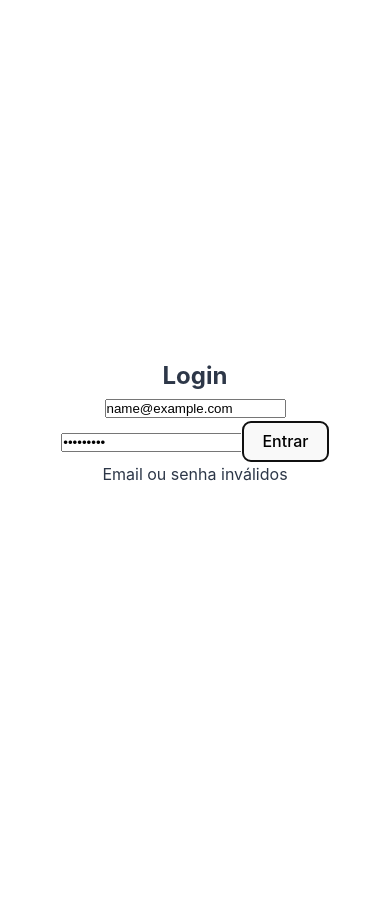
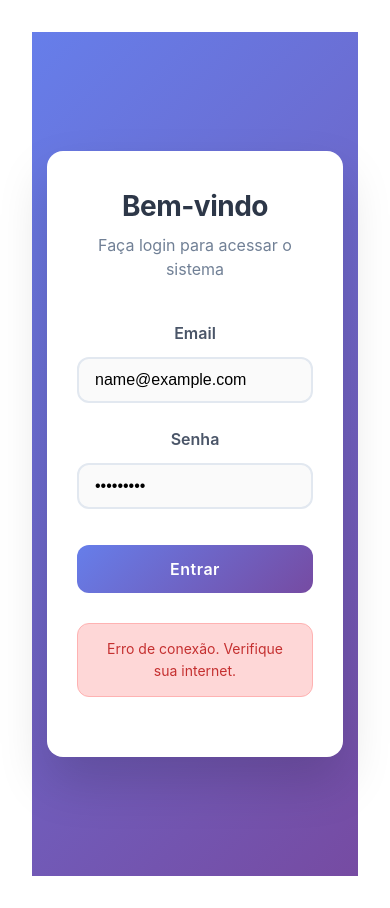
Before and after one commit to alexandremagn0/desafio-escolas, a Vue app in the folder frontend/: page /login in a window 390 px wide. Both pictures are taken after typing "name@example.com", "Sample123" into the empty fields and a click on the button "Entrar". Before the commit the page ends 844 px from the top, so only its background shows below. Built offline with nearby package versions, Linux system fonts and the light colour scheme; no server answers.

Commit message:
tela de login e config axios

```diff
--- a/frontend/src/api/axios.js
+++ b/frontend/src/api/axios.js
@@ -2,6 +2,7 @@ import axios from 'axios';
 
 const api = axios.create({
   baseURL: 'http://localhost:3001/api',
+  timeout: 30000,
 });
 
 // Interceptador pra mandar o token JWT
@@ -10,7 +11,28 @@ api.interceptors.request.use(config => {
   if (token) {
     config.headers.Authorization = `Bearer ${token}`;
   }
+
+  // Timeout específico para uploads de arquivo
+  if (config.data instanceof FormData) {
+    config.timeout = 60000; // 60 segundos para uploads
+  }
+
   return config;
+}, error => {
+  return Promise.reject(error);
+});
+
+// Interceptador de resposta para tratar erros
+api.interceptors.response.use(response => {
+  return response;
+}, error => {
+  console.error('Erro na requisição:', error);
+
+  if (error.code === 'ECONNABORTED') {
+    console.error('Timeout na requisição:', error.message);
+  }
+
+  return Promise.reject(error);
 });
 
 export default api;
--- a/frontend/src/views/Login.vue
+++ b/frontend/src/views/Login.vue
@@ -1,12 +1,46 @@
 <template>
-  <div>
-    <h2>Login</h2>
-    <form @submit.prevent="login">
-      <input v-model="email" type="email" placeholder="Email" />
-      <input v-model="password" type="password" placeholder="Senha" />
-      <button type="submit">Entrar</button>
-    </form>
-    <p v-if="erro">{{ erro }}</p>
+  <div class="login-container">
+    <div class="login-card">
+      <div class="login-header">
+        <h1>Bem-vindo</h1>
+        <p>Faça login para acessar o sistema</p>
+      </div>
+
+      <form @submit.prevent="login" class="login-form">
+        <div class="form-group">
+          <label for="email" class="form-label">Email</label>
+          <input
+            id="email"
+            v-model="email"
+            type="email"
+            placeholder="Digite seu email"
+            required
+            class="form-input"
+          />
+        </div>
+
+        <div class="form-group">
+          <label for="password" class="form-label">Senha</label>
+          <input
+            id="password"
+            v-model="password"
+            type="password"
+            placeholder="Digite sua senha"
+            required
+            class="form-input"
+          />
+        </div>
+
+        <button type="submit" class="login-button" :disabled="loading">
+          <span v-if="loading">Entrando...</span>
+          <span v-else>Entrar</span>
+        </button>
+      </form>
+
+      <div v-if="erro" class="error-message">
+        {{ erro }}
+      </div>
+    </div>
   </div>
 </template>
 
@@ -17,16 +51,262 @@ import { useRouter } from 'vue-router'
 
 const email = ref('')
 const password = ref('')
-const erro = ref(null)
+const erro = ref('')
+const loading = ref(false)
 const router = useRouter()
 
 const login = async () => {
+  loading.value = true
+  erro.value = ''
+
   try {
-    const { data } = await api.post('/login', { email: email.value, password: password.value })
+    console.log('Tentando fazer login...')
+    const { data } = await api.post('/auth/login', {
+      email: email.value,
+      password: password.value
+    })
+
+    console.log('Login bem-sucedido:', data)
     localStorage.setItem('token', data.token)
+
+    // Redireciona imediatamente
     router.push('/dashboard')
-  } catch (err) {
-    erro.value = 'Email ou senha inválidos'
+
+  } catch (error) {
+    console.error('Erro no login:', error)
+
+    if (error.response) {
+      // Erro da API
+      if (error.response.status === 401) {
+        erro.value = 'Email ou senha incorretos'
+      } else if (error.response.data && error.response.data.error) {
+        erro.value = error.response.data.error
+      } else {
+        erro.value = 'Erro no servidor. Tente novamente.'
+      }
+    } else if (error.request) {
+      // Erro de rede
+      erro.value = 'Erro de conexão. Verifique sua internet.'
+    } else {
+      // Outro erro
+      erro.value = 'Erro ao fazer login. Tente novamente.'
+    }
+  } finally {
+    loading.value = false
   }
 }
 </script>
+
+<style scoped>
+.login-container {
+  min-height: 100vh;
+  display: flex;
+  align-items: center;
+  justify-content: center;
+  background: linear-gradient(135deg, #667eea 0%, #764ba2 100%);
+  padding: 40px 20px;
+}
+
+.login-card {
+  background: white;
+  border-radius: 20px;
+  box-shadow: 0 25px 50px rgba(0, 0, 0, 0.15);
+  padding: 60px 50px;
+  width: 100%;
+  max-width: 500px;
+  animation: slideUp 0.6s ease-out;
+}
+
+@keyframes slideUp {
+  from {
+    opacity: 0;
+    transform: translateY(30px);
+  }
+  to {
+    opacity: 1;
+    transform: translateY(0);
+  }
+}
+
+.login-header {
+  text-align: center;
+  margin-bottom: 40px;
+}
+
+.login-header h1 {
+  color: #2d3748;
+  font-size: 36px;
+  font-weight: 700;
+  margin: 0 0 12px 0;
+  letter-spacing: -0.5px;
+}
+
+.login-header p {
+  color: #718096;
+  font-size: 18px;
+  margin: 0;
+  line-height: 1.5;
+}
+
+.login-form {
+  margin-bottom: 30px;
+}
+
+.form-group {
+  margin-bottom: 24px;
+}
+
+.form-label {
+  display: block;
+  color: #4a5568;
+  font-weight: 600;
+  font-size: 16px;
+  margin-bottom: 10px;
+}
+
+.form-input {
+  width: 100%;
+  padding: 16px 20px;
+  border: 2px solid #e2e8f0;
+  border-radius: 12px;
+  font-size: 16px;
+  transition: all 0.3s ease;
+  box-sizing: border-box;
+  background: #fafafa;
+}
+
+.form-input:focus {
+  outline: none;
+  border-color: #667eea;
+  box-shadow: 0 0 0 4px rgba(102, 126, 234, 0.1);
+  background: white;
+}
+
+.form-input::placeholder {
+  color: #a0aec0;
+}
+
+.login-button {
+  width: 100%;
+  padding: 18px 32px;
+  background: linear-gradient(135deg, #667eea 0%, #764ba2 100%);
+  color: white;
+  border: none;
+  border-radius: 12px;
+  font-size: 18px;
+  font-weight: 600;
+  cursor: pointer;
+  transition: all 0.3s ease;
+  margin-top: 12px;
+  letter-spacing: 0.5px;
+}
+
+.login-button:hover:not(:disabled) {
+  transform: translateY(-3px);
+  box-shadow: 0 12px 30px rgba(102, 126, 234, 0.4);
+}
+
+.login-button:active:not(:disabled) {
+  transform: translateY(-1px);
+}
+
+.login-button:disabled {
+  opacity: 0.7;
+  cursor: not-allowed;
+  transform: none;
+}
+
+.error-message {
+  background: #fed7d7;
+  color: #c53030;
+  padding: 16px 20px;
+  border-radius: 12px;
+  font-size: 15px;
+  margin-bottom: 20px;
+  border: 1px solid #feb2b2;
+  text-align: center;
+}
+
+/* Responsividade para tablets */
+@media (max-width: 768px) {
+  .login-container {
+    padding: 30px 20px;
+  }
+
+  .login-card {
+    padding: 50px 40px;
+    max-width: 450px;
+  }
+
+  .login-header h1 {
+    font-size: 32px;
+  }
+
+  .login-header p {
+    font-size: 17px;
+  }
+
+  .form-input {
+    padding: 14px 18px;
+  }
+
+  .login-button {
+    padding: 16px 28px;
+    font-size: 17px;
+  }
+}
+
+/* Responsividade para mobile */
+@media (max-width: 480px) {
+  .login-container {
+    padding: 20px 15px;
+  }
+
+  .login-card {
+    padding: 40px 30px;
+    border-radius: 16px;
+  }
+
+  .login-header h1 {
+    font-size: 28px;
+  }
+
+  .login-header p {
+    font-size: 16px;
+  }
+
+  .form-input {
+    padding: 12px 16px;
+    font-size: 16px;
+  }
+
+  .login-button {
+    padding: 14px 24px;
+    font-size: 16px;
+  }
+
+  .error-message {
+    padding: 14px 16px;
+    font-size: 14px;
+  }
+}
+
+/* Responsividade para telas muito pequenas */
+@media (max-width: 360px) {
+  .login-card {
+    padding: 30px 20px;
+  }
+
+  .login-header h1 {
+    font-size: 24px;
+  }
+
+  .form-input {
+    padding: 10px 14px;
+  }
+
+  .login-button {
+    padding: 12px 20px;
+  }
+}
+</style>
```
